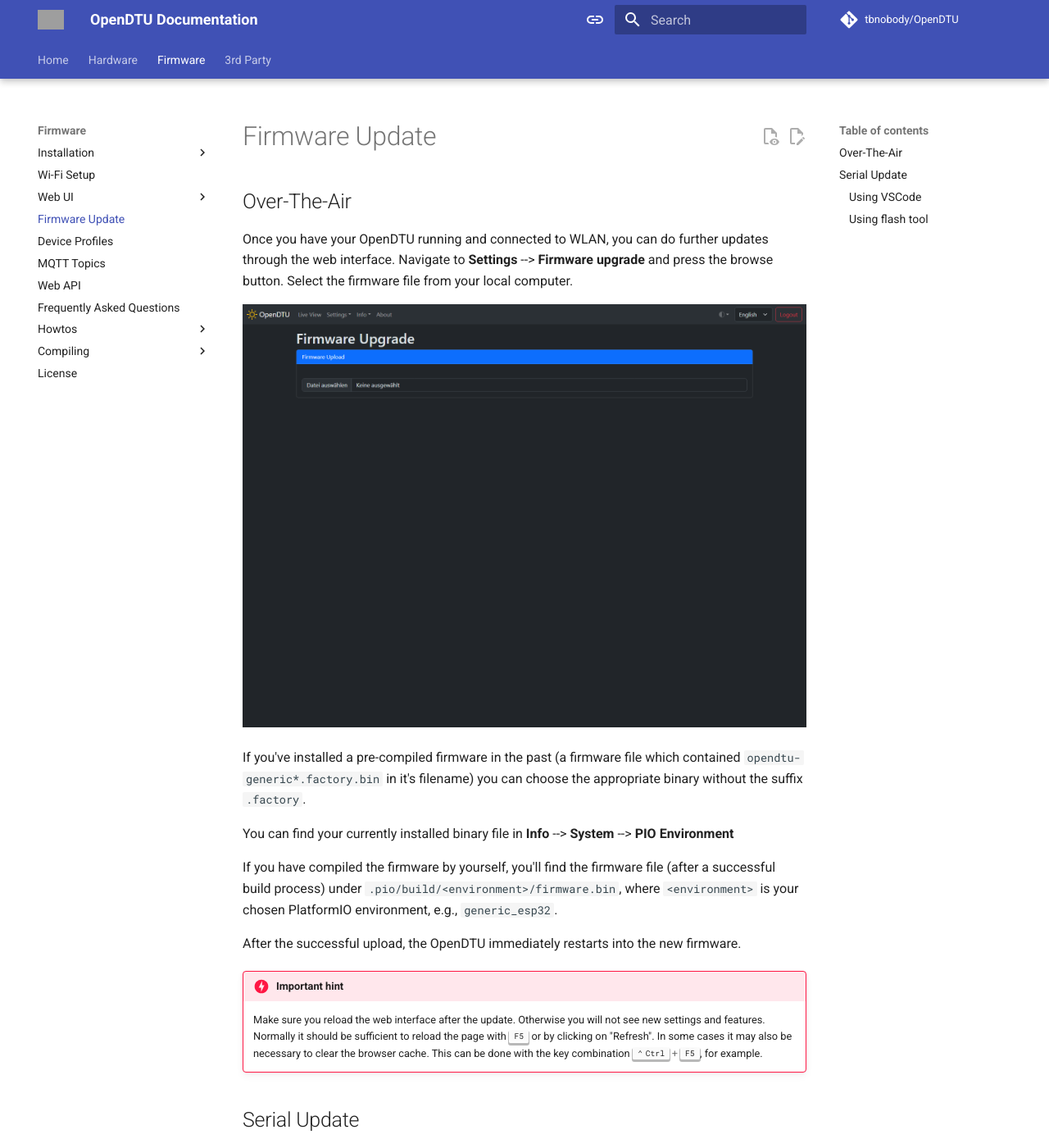
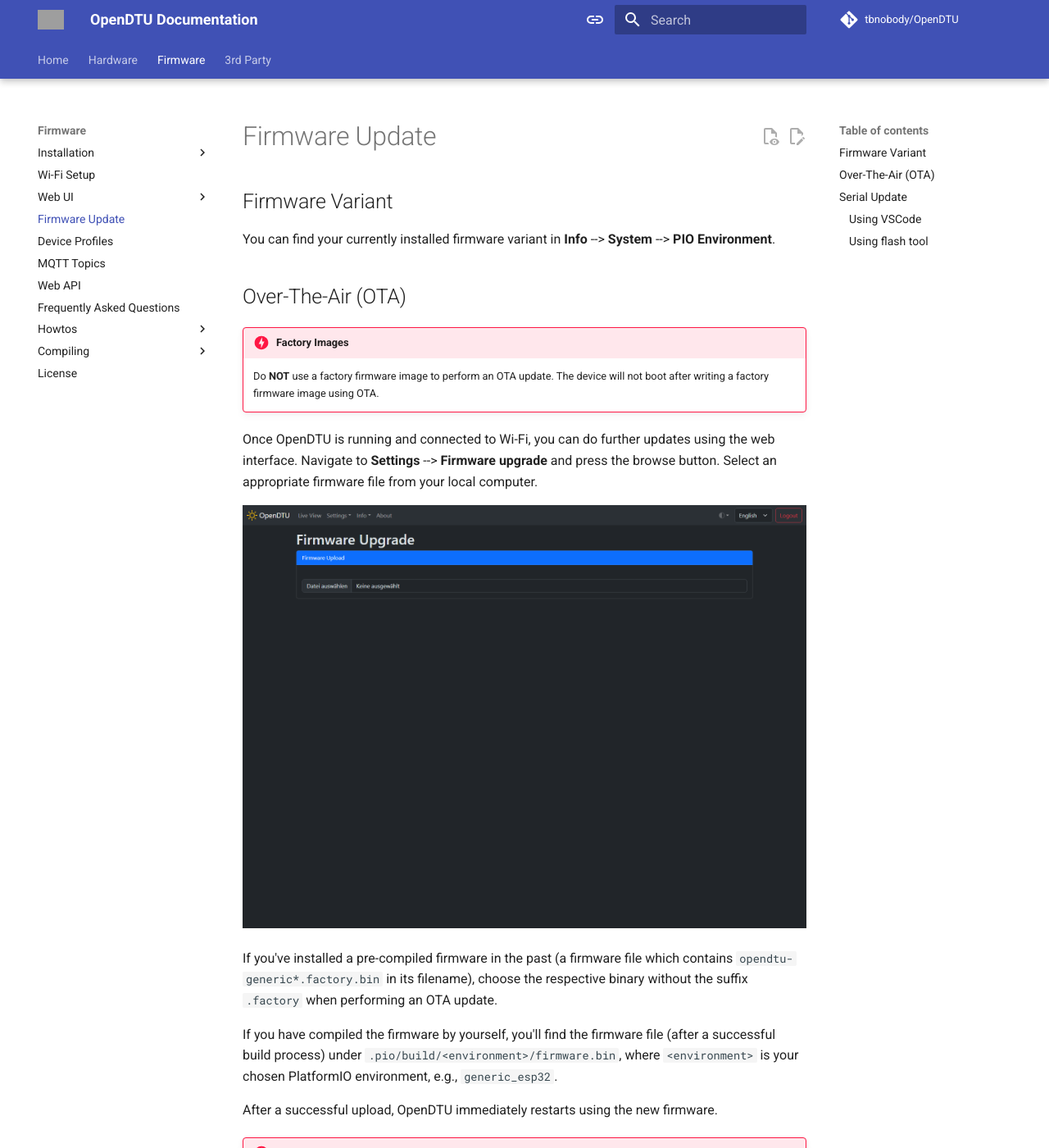
Before and after one commit to tbnobody/OpenDTU-docs, an MkDocs documentation site: the page built from docs/firmware/update.md, in a window 1280 px wide and 1400 px high. Shown: the whole window at 82% size. Built offline with MkDocs 1.6.1 and Material for MkDocs 9.7.7, drawn with Linux system fonts in a browser that asks for light colours; comment, search, counter and statistics services are not loaded; some of the changed text lies outside the part shown; grey boxes are pictures that could not be loaded.

Commit message:
revise generic firmware update guide

```diff
--- a/docs/firmware/update.md
+++ b/docs/firmware/update.md
@@ -1,18 +1,30 @@
 # Firmware Update
 
-## Over-The-Air
+## Firmware Variant
 
-Once you have your OpenDTU running and connected to WLAN, you can do further updates through the web interface. Navigate to **Settings** --> **Firmware upgrade** and press the browse button. Select the firmware file from your local computer.
+You can find your currently installed firmware variant in **Info** -->
+**System** --> **PIO Environment**.
+
+## Over-The-Air (OTA)
+
+!!! danger "Factory Images"
+    Do **NOT** use a factory firmware image to perform an OTA update. The
+    device will not boot after writing a factory firmware image using OTA.
+
+Once OpenDTU is running and connected to Wi-Fi, you can do further
+updates using the web interface. Navigate to **Settings** --> **Firmware
+upgrade** and press the browse button. Select an appropriate firmware file from
+your local computer.
 
 ![Firmware Upgrade](../assets/images/screenshots/settings_firmwareupgrade.png)
 
-If you've installed a pre-compiled firmware in the past (a firmware file which contained `opendtu-generic*.factory.bin` in it's filename) you can choose the appropriate binary without the suffix `.factory`.
-
-You can find your currently installed binary file in **Info** --> **System** --> **PIO Environment**
+If you've installed a pre-compiled firmware in the past (a firmware file which
+contains `opendtu-generic*.factory.bin` in its filename), choose the
+respective binary without the suffix `.factory` when performing an OTA update.
 
 If you have compiled the firmware by yourself, you'll find the firmware file (after a successful build process) under `.pio/build/<environment>/firmware.bin`, where `<environment>` is your chosen PlatformIO environment, e.g., `generic_esp32`.
 
-After the successful upload, the OpenDTU immediately restarts into the new firmware.
+After a successful upload, OpenDTU immediately restarts using the new firmware.
 
 !!! danger "Important hint"
     Make sure you reload the web interface after the update. Otherwise you will not see new settings and features. Normally it should be sufficient to reload the page with ++f5++ or by clicking on "Refresh". In some cases it may also be necessary to clear the browser cache. This can be done with the key combination ++ctrl+f5++, for example.
@@ -25,4 +37,6 @@
 
 ### Using flash tool
 
-If you are using a flash tool like `esptool.py`, the web-flasher or the espressif upload tool, make sure you flash the `.bin` file without the `.factory` suffix to address `0x10000`.
+Flash the appropriate factory firmware image (the binary with `.factory` in its
+name) to address `0x0` using `esptool.py` or a similar tool, see [description
+of writing to ESP32 flash](flash_esp.md).
```
